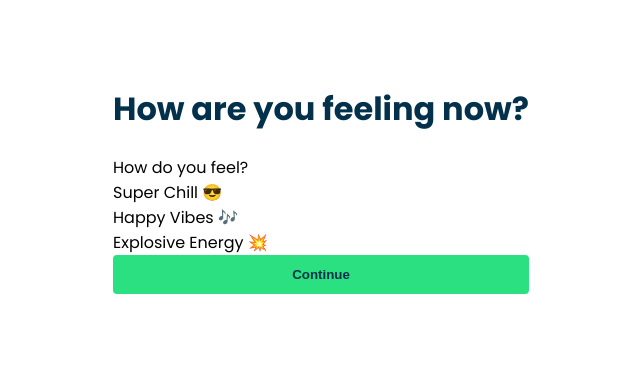
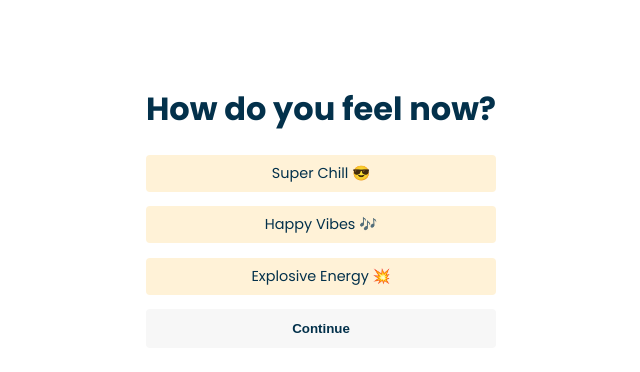
Before and after one commit to guido-an/daily-music-inspiration, a React (Create React App) app: page / in a window 1280 px wide. Both pictures are taken after a click on the button "Let's start". Shown: the top 372 px of the page, without its empty margins (319-959 px from the left). Built offline with nearby package versions, Linux system fonts and the light colour scheme; no server answers.

Commit message:
feat: create and style OptionItem component and adjust SecondScreen styling

```diff
--- a/src/components/Screens/EnergyScreen/EnergyFilters/EnergyFilters.tsx
+++ b/src/components/Screens/EnergyScreen/EnergyFilters/EnergyFilters.tsx
@@ -1,12 +1,13 @@
 import React, { Dispatch, SetStateAction } from 'react';
 import { EnergyLevel } from '../../../../types/enums';
+import OptionItem from '../../../Shared/OptionItem/OptionItem';
 
 interface EnergyFiltersProps {
     energyLevel: EnergyLevel | null;
     setEnergyLevel: Dispatch<SetStateAction<EnergyLevel | null>>;
 }
 
-const EnergyFilters: React.FC<EnergyFiltersProps> = ({ setEnergyLevel }) => {
+const EnergyFilters: React.FC<EnergyFiltersProps> = ({ energyLevel, setEnergyLevel }) => {
 
     const energyOptions = [
         { value: EnergyLevel.SUPER_CHILL, label: 'Super Chill 😎' },
@@ -15,17 +16,19 @@ const EnergyFilters: React.FC<EnergyFiltersProps> = ({ setEnergyLevel }) => {
     ];
 
     return (
-        <div>
-            <label>How do you feel?</label>
+        <>
           {energyOptions.map((option) => (
               <div
                   key={option.value}
                   onClick={() => setEnergyLevel(option.value)}
               >
-                        {option.label}
+                  <OptionItem
+                    optionText={option.label}
+                    selected={option.value === energyLevel}
+                  />
               </div>
           ))}
-        </div>
+        </>
     );
 };
 
--- a/src/components/Screens/EnergyScreen/EnergyScreen.tsx
+++ b/src/components/Screens/EnergyScreen/EnergyScreen.tsx
@@ -17,7 +17,7 @@ const EnergyScreen: React.FC<EnergyScreenProps> = ({
 }) => {
    return(
     <>
-     <Title titleText='How are you feeling now?' />
+     <Title titleText='How do you feel now?' />
      <EnergyFilters
          energyLevel={energyLevel}
          setEnergyLevel={setEnergyLevel}
--- a/src/components/Screens/FirstScreen/FirstScreen.tsx
+++ b/src/components/Screens/FirstScreen/FirstScreen.tsx
@@ -16,7 +16,7 @@ const FirstScreen: React.FC<FirstScreenProps> = ({ handleScreenChange }) => {
   return (
     <>
       <Title titleText='Get your daily music inspiration' />
-      <Subtitle subtitleText="The feeling you were looking for. The music app you didn't know you needed it." />
+      <Subtitle subtitleText="The sound you were looking for. Discover new songs and artists based on your mood and tastes." />
       <SubtitleContainer>
         <Subtitle subtitleText="Easy, fast and smart." />
       </SubtitleContainer>
--- a/src/components/Shared/Button/Button.tsx
+++ b/src/components/Shared/Button/Button.tsx
@@ -8,7 +8,7 @@ interface ButtonProps {
 }
 
 const StyledButton = styled.button`
-  background-color: ${({theme}) => theme.colors.secondary};
+  background-color: ${({theme, disabled }) => disabled ? '#f7f7f7' : theme.colors.secondary};
   color: ${({theme}) => theme.colors.primary};
   padding: 0.75rem 1rem;
   border: none;
@@ -18,12 +18,19 @@ const StyledButton = styled.button`
   width: 100%;
   max-width: 30rem;
   &:hover {
-    background-color: ${({theme}) => theme.colors.secondaryHover};
+    background-color: ${({theme, disabled}) => !disabled && theme.colors.secondaryHover};
   }
 `;
 
 const Button: React.FC<ButtonProps> = ({ handleScreenChange, buttonText, disabled }) => {
-  return <StyledButton onClick={handleScreenChange} disabled={disabled}>{buttonText}</StyledButton>;
+  return (
+        <StyledButton
+            onClick={handleScreenChange}
+            disabled={disabled}
+         >
+            {buttonText}
+        </StyledButton>
+  )
 };
 
 export default Button;
--- /dev/null
+++ b/src/components/Shared/OptionItem/OptionItem.tsx
@@ -0,0 +1,34 @@
+import React from 'react';
+import styled from 'styled-components';
+
+interface OptionItemProps {
+    optionText: string;
+    selected: boolean;
+}
+
+const StyledOption = styled.p`
+    color: ${({theme}) => theme.colors.primary};
+    display: flex;
+    justify-content: center;
+    background-color: ${({theme}) => theme.colors.lightYellow};
+    padding: 0.5rem 1rem;
+    font-size: 0.9rem;
+    border-radius: 0.25rem;
+
+    &.selected {
+        background-color: ${({theme}) => theme.colors.darkYellow};
+    }
+
+    &:hover {
+        cursor: pointer;
+    }
+`;
+
+const OptionItem: React.FC<OptionItemProps> = ({ optionText, selected }) => {
+    return (
+        <StyledOption className={selected ? 'selected' : ''}>
+            {optionText}
+        </StyledOption>
+    );
+};
+export default OptionItem;
--- a/src/components/Shared/Subtitle/Subtitle.tsx
+++ b/src/components/Shared/Subtitle/Subtitle.tsx
@@ -8,6 +8,7 @@ interface SubtitleProps {
 const StyledTitle = styled.p`
     color: ${({theme}) => theme.colors.text};
     line-height: 1.5;
+    max-width: 30rem;
 `;
 
 const Subtitle: React.FC<SubtitleProps> = ({ subtitleText }) => {
--- a/src/theme/theme.ts
+++ b/src/theme/theme.ts
@@ -4,5 +4,7 @@ export const theme = {
       secondary: '#2be080',
       secondaryHover: '#21ba68',
       text: '#394649',
+      lightYellow: '#fff2d7',
+      darkYellow: '#ffdb91'
     }
   };
```
Lines whose indentation alone changed are shown as unchanged.
